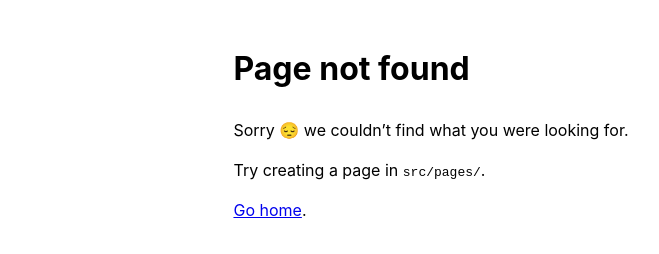
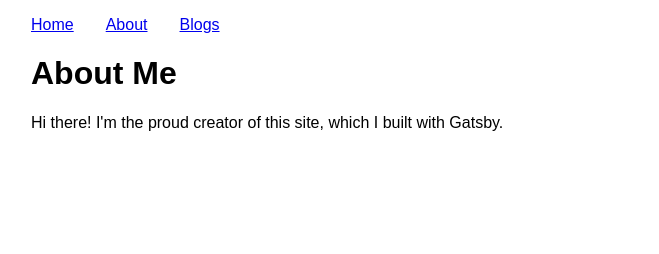
Before and after one commit to CDBridger/CDBridger.github.io, a Gatsby site: page /about in a window 1280 px wide. Before the commit this address had no page. Shown: the whole page, without its empty margins (209-868 px from the left). Built offline with nearby package versions, Linux system fonts and the light colour scheme; Gatsby itself is replaced by a stand-in of ours.

Commit message:
add layout component for wrapping all pages, add about page, pull in contentful blog posts

```diff
--- /dev/null
+++ b/src/components/layout.tsx
@@ -0,0 +1,30 @@
+import { Link } from "gatsby";
+import React from "react"
+import  "../styles/layout.scss"
+
+
+type Props = {
+    children: React.ReactNode
+    pageTitle: string;
+}
+
+const Layout: React.FC<Props> = ({children, pageTitle}) => {
+    return(
+        <div className='container'>
+            <title>{pageTitle}</title>
+            <nav>
+                <ul className="nav-links">
+                    <li className="nav-link-item"><Link to="/" className="navLinkText">Home</Link></li>
+                    <li className="nav-link-item"><Link to="/about" className="navLinkText">About</Link></li>
+                    <li className="nav-link-item"><Link to="/blogs" className="navLinkText">Blogs</Link></li>
+                </ul>
+            </nav>
+            <main>
+                <h1>{pageTitle}</h1>
+                {children}
+            </main>
+        </div>
+    )
+}
+
+export default Layout
--- a/src/markdown-pages/welcome.mdx
+++ b/src/markdown-pages/welcome.mdx
@@ -5,7 +5,5 @@ title: "Welcome"
 
 import { Age } from '../components/Age';
 
-# Welcome
-
 My name is Charles Bridger I am a <Age /> year old software developer/web dev residing in Auckland, New Zealand!
 This website is currently under development, check back later for more content.
--- a/src/pages/404.tsx
+++ b/src/pages/404.tsx
@@ -1,13 +1,11 @@
 import * as React from "react"
 import { Link } from "gatsby"
-import '../styles/main.scss'
+import Layout from "../components/layout"
 
 // markup
 const NotFoundPage = () => {
   return (
-    <main>
-      <title>Not found</title>
-      <h1>Page not found</h1>
+    <Layout pageTitle="Page Not Found">
       <p>
         Sorry{" "}
         <span role="img" aria-label="Pensive emoji">
@@ -25,7 +23,7 @@ const NotFoundPage = () => {
         <br />
         <Link to="/">Go home</Link>.
       </p>
-    </main>
+    </Layout>
   )
 }
 
--- /dev/null
+++ b/src/pages/about.tsx
@@ -0,0 +1,12 @@
+import * as React from 'react'
+import Layout from '../components/layout'
+
+const AboutPage: React.FC = () => {
+  return (
+    <Layout pageTitle='About Me'>
+      <p>Hi there! I'm the proud creator of this site, which I built with Gatsby.</p>
+    </Layout>
+  )
+}
+
+export default AboutPage
--- /dev/null
+++ b/src/styles/layout.scss
@@ -0,0 +1,22 @@
+.container {
+    margin: auto;
+    max-width: 800px;
+    font-family: sans-serif;
+}
+
+span {
+    white-space: pre;
+}
+
+.nav-links {
+    display: flex;
+    list-style: none;
+    padding-left: 0;
+}
+
+.nav-link-item {
+    padding-right: 2rem;
+}
+.nav-link-text {
+    color: black;
+}
--- a/src/styles/main.scss
+++ /dev/null
@@ -1,26 +0,0 @@
-main {
-    padding-top: 20px;
-    flex: auto;
-    display: flex;
-    align-self: center;
-    flex: 1;
-    flex-direction: column;
-}
-
-h1 {
-    font-family: -apple-system, BlinkMacSystemFont, 'Segoe UI', Roboto, Oxygen, Ubuntu, Cantarell, 'Open Sans', 'Helvetica Neue', sans-serif;
-}
-
-p {
-    font-family: -apple-system, BlinkMacSystemFont, 'Segoe UI', Roboto, Oxygen, Ubuntu, Cantarell, 'Open Sans', 'Helvetica Neue', sans-serif;
-    margin: 10px 0%;
-}
-
-div {
-  display: flex;
-  flex-direction: column;
-}
-
-span {
-    white-space: pre;
-}
```
Also changed, not shown: src/pages/blogs/index.tsx (added, +55 -0 lines), src/pages/blogs/{contentfulBlogPost.slug}.tsx (added, +40 -0 lines), src/pages/index.tsx (+13 -16 lines).
